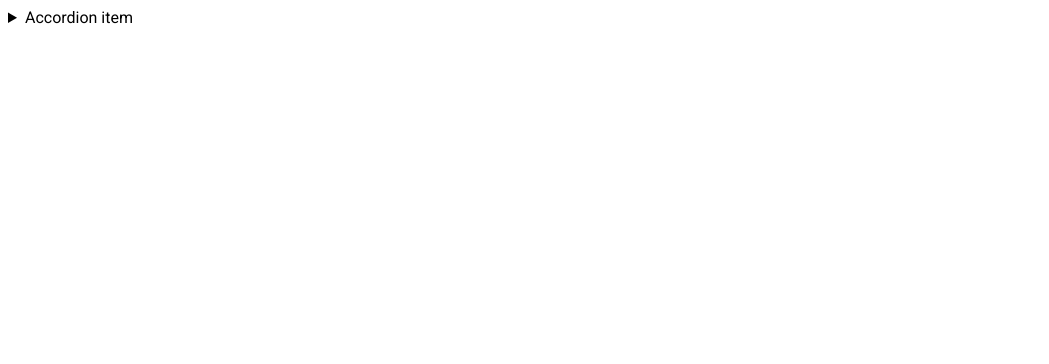
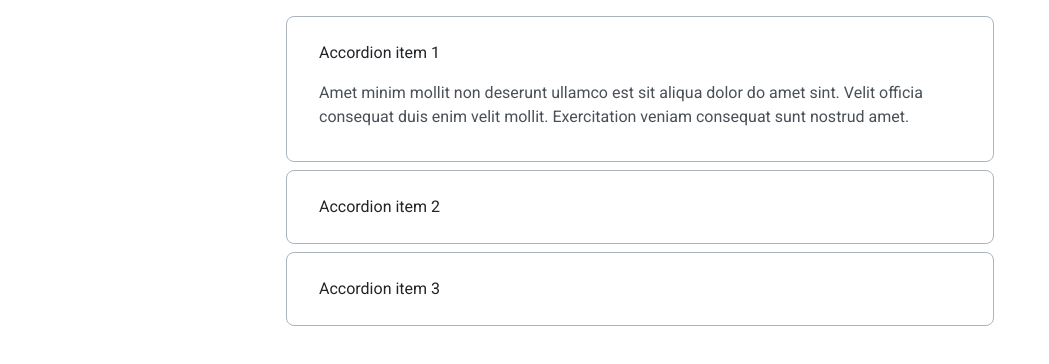
Before and after one commit to js-tasks-ru/htmlcss-20250522_vadimbariev, a website: page 03-lection1/02-accordion/index.html in a window 1280 px wide. Shown: the whole page, without its empty margins (0-1049 px from the left). Drawn offline with Linux system fonts and the light colour scheme.

Commit message:
Added accordion

```diff
--- a/03-lection1/02-accordion/accordion.css
+++ b/03-lection1/02-accordion/accordion.css
@@ -1 +1,43 @@
-/* Стилизация аккордеона */
+.accordion {
+    max-width: calc(var(--unit) * 185);
+    padding: calc(var(--unit) * 4);
+    margin: 0 auto;
+}
+
+.accordion__item {
+    border: 1px solid var(--grey-3);
+    border-radius: 8px;
+    padding: calc(var(--unit) * 6) 0 calc(var(--unit) * 6) calc(var(--unit) * 8);
+    margin-bottom: calc(var(--unit) * 2);
+    color: var(--black);
+}
+
+.accordion__item[open] {
+    padding-bottom: calc(var(--unit) * 8);
+}
+
+.accordion__item:last-child {
+    margin-bottom: 0;
+}
+
+.accordion__summary {
+    display: flex;
+    justify-content: space-between;
+    align-items: center;
+    font-weight: var(--font-weight-regular);
+    font-size: var(--font-size-text-m);
+    line-height: var(--line-height-l);
+    cursor: pointer;
+}
+
+.accordion__summary::-webkit-details-marker {
+    display: none;
+}
+
+.accordion__content {
+    margin-top: calc(var(--unit) * 4);
+    font-weight: var(--font-weight-regular);
+    font-size: var(--font-size-text-m);
+    line-height: var(--line-height-l);
+    color: var(--grey-4);
+}
--- a/03-lection1/02-accordion/index.html
+++ b/03-lection1/02-accordion/index.html
@@ -1,18 +1,24 @@
 <!DOCTYPE html>
 <!-- Страница с аккордеоном -->
 <html lang="ru">
-    <head>
-        <link rel="stylesheet" href="../../assets/css/main.css">
-        <link rel="stylesheet" href="./accordion.css">
-    </head>
-    <body>
-        <details>
-            <summary>
-                Accordion item
-            </summary>
-            <p>
-                Hidden content
-            </p>
-        </details>
-    </body>
+  <head>
+    <link rel="stylesheet" href="../../assets/css/main.css" />
+    <link rel="stylesheet" href="./accordion.css" />
+  </head>
+  <body>
+    <div class="accordion">
+      <details class="accordion__item" open>
+        <summary class="accordion__summary">Accordion item 1</summary>
+        <div class="accordion__content">Amet minim mollit non deserunt ullamco est sit aliqua dolor do amet sint. Velit officia consequat duis enim velit mollit. Exercitation veniam consequat sunt nostrud amet.</div>
+      </details>
+      <details class="accordion__item">
+        <summary class="accordion__summary">Accordion item 2</summary>
+        <div class="accordion__content">Accordion Content 2</div>
+      </details>
+      <details class="accordion__item">
+        <summary class="accordion__summary">Accordion item 3</summary>
+        <div class="accordion__content">Accordion Content 3</div>
+      </details>
+    </div>
+  </body>
 </html>
--- a/assets/css/main.css
+++ b/assets/css/main.css
@@ -1,22 +1,50 @@
 @import '../fonts/fonts.css';
+@import './modern-normalize.css';
 
 :root {
+    --unit: 4px;
     --white: #ffffff;
     --black: #212429;
     --pink: #F784AD;
-    --purple: #7048E8;
-    --blue: #374FC7;
+    --purple-1: #7048E8;
+    --purple-2: #5028C6;
+    --blue-1: #374FC7;
+    --blue-2: #2342C0;
     --red: #F03D3E;
     --grey-1: #F8F9FA;
     --grey-2: #DDE2E5;
     --grey-3: #ACB5BD;
     --grey-4: #495057;
 
+    /* font-sizes */
+    --font-size-title-xl: 50px;
+    --font-size-title-l: 38px;
+    --font-size-title-m: 28px;
+    --font-size-title-s: 20px;
+
+    --font-size-text-m: 16px;
+    --font-size-text-s: 14px;
+
+    /* font-weight */
+    --font-weight-regular: 400;
+    --font-weight-medium: 500;
+    --font-weight-semibold: 600;
+    --font-weight-bold: 700;
+
+    /* line-height */
+    --line-height-xs: 1.2;
+    --line-height-s: 1.3;
+    --line-height-m: 1.4;
+    --line-height-l: 1.5;
+    --line-height-xl: 1.6;
+
     --error: var(--red);
-    --success: var(--blue);
+    --success: var(--blue-1);
 
-    --primary: var(--blue);
-    --secondary: var(--purple);
+    --primary: var(--blue-1);
+    --secondary: var(--purple-1);
+    --primary-hover: var(--blue-2);
+    --secondary-hover: var(--purple-2);
 }
 
 * {
```
Also changed, not shown: index.html (+0 -1 lines).
